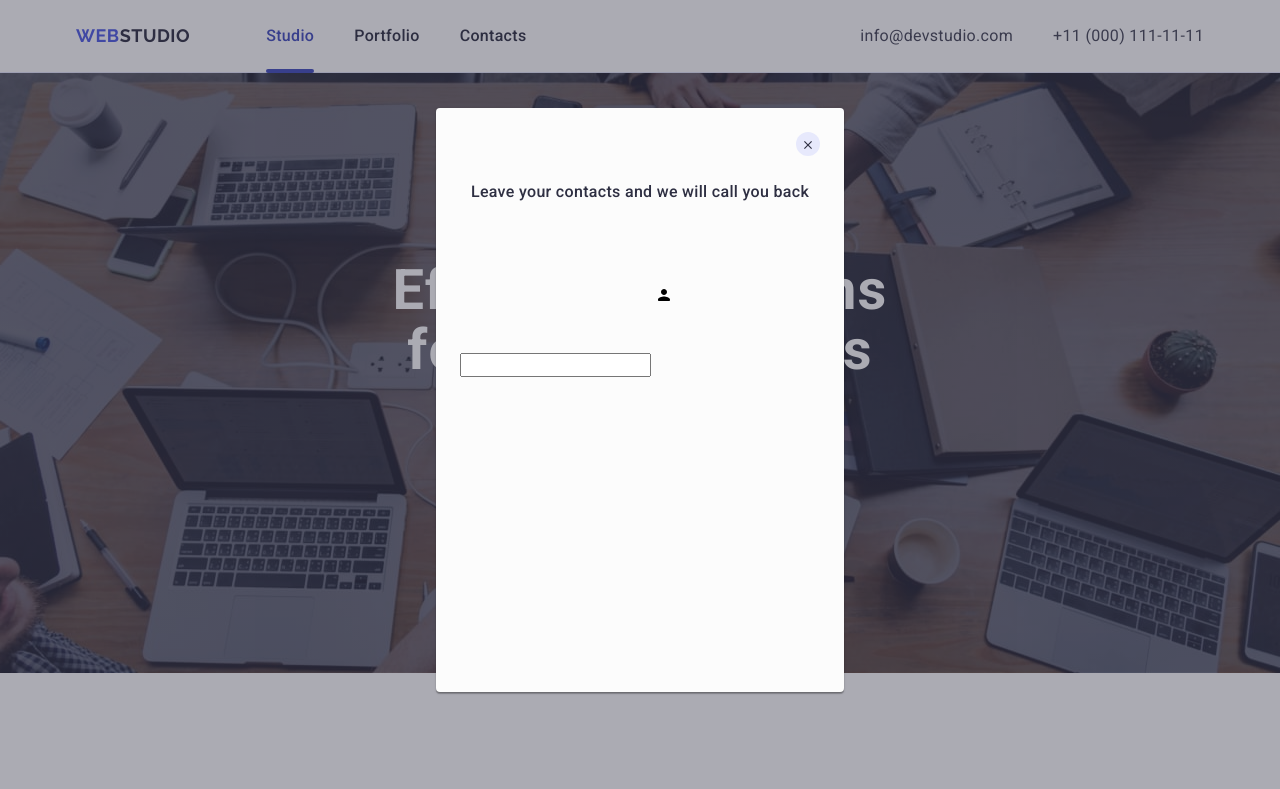
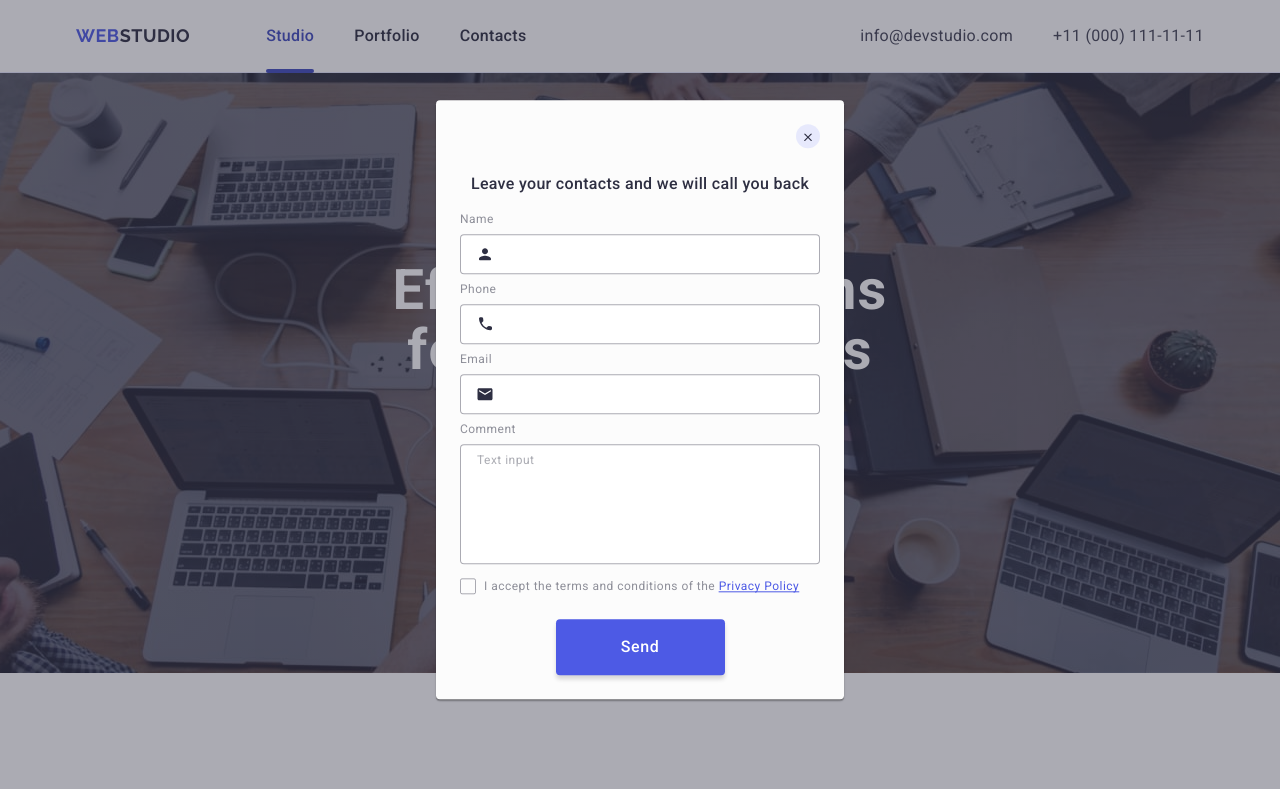
Before and after one commit to LouiseLou8/goit-markup-hw-05, a plain HTML site: page index.html in a window 1280 px wide. Shown: the top 789 px of the page. Drawn offline with nearby package versions, Linux system fonts and the light colour scheme.

Commit message:
add modal

```diff
--- a/css/styles.css
+++ b/css/styles.css
@@ -574,3 +574,127 @@ button:focus {
   background-color: #404bbf;
   fill: #fff;
 }
+.form-wrapper {
+  margin-bottom: 8px;
+}
+.form-user-label {
+  font-weight: 400;
+  font-size: 12px;
+  line-height: 1.16667;
+  letter-spacing: 0.04em;
+  color: #8e8f99;
+  margin-bottom: 8px;
+  display: block;
+}
+.form-user-input {
+  width: 100%;
+  border: 1px solid rgba(46, 47, 66, 0.4);
+  border-radius: 4px;
+  height: 40px;
+  outline: none;
+  padding-left: 38px;
+  transition: border 250ms cubic-bezier(0.4, 0, 0.2, 1);
+}
+.form-user-icon {
+  position: absolute;
+  left: 16px;
+  top: 50%;
+  transform: translateY(-50%);
+  pointer-events: none;
+  fill: #2e2f42;
+  transition: fill 250ms cubic-bezier(0.4, 0, 0.2, 1);
+}
+
+.form-user-icon-wrapper {
+  position: relative;
+}
+.form-user-input:focus {
+  border: 1px solid #4d5ae5;
+}
+.form-user-input:focus + .form-user-icon {
+  fill: #4d5ae5;
+}
+.form-coment {
+  width: 100%;
+  min-height: 120px;
+  resize: none;
+  border: 1px solid rgba(46, 47, 66, 0.4);
+  border-radius: 4px;
+  outline: none;
+  transition: border 250ms cubic-bezier(0.4, 0, 0.2, 1);
+  padding: 8px 16px;
+}
+
+.form-coment:focus {
+  border: 1px solid #4d5ae5;
+}
+
+.form-coment::placeholder {
+  font-weight: 400;
+  font-size: 12px;
+  line-height: 1.16667;
+  letter-spacing: 0.04em;
+  color: rgba(46, 47, 66, 0.4);
+}
+.privacy-text {
+  line-height: 1.33333;
+  text-decoration: underline;
+  text-decoration-skip-ink: none;
+  color: #4d5ae5;
+}
+.custom-checkbox {
+  cursor: pointer;
+  display: inline-flex;
+  justify-content: center;
+  align-items: center;
+  border-radius: 2px;
+  border: 1px solid rgba(46, 47, 66, 0.4);
+  width: 16px;
+  height: 16px;
+  fill: transparent;
+  margin-right: 8px;
+  transition: border 250ms cubic-bezier(0.4, 0, 0.2, 1);
+  transition: background-color 250ms cubic-bezier(0.4, 0, 0.2, 1);
+  transition: fill 250ms cubic-bezier(0.4, 0, 0.2, 1);
+}
+
+.checkbox-area {
+  margin-bottom: 24px;
+}
+.checkbox:checked + .form-user-checkbox .custom-checkbox {
+  background-color: #404bbf;
+  border: 1px solid #404bbf;
+  fill: #f4f4fd;
+}
+.form-user-checkbox {
+  font-weight: 400;
+  font-size: 12px;
+  line-height: 1.16667;
+  letter-spacing: 0.04em;
+  color: #8e8f99;
+}
+
+.custom-checkbox-icon {
+}
+.privacy-text {
+}
+
+.form-btn {
+  border-radius: 4px;
+  padding: 16px 32px;
+  width: 169px;
+  height: 56px;
+  box-shadow: 0 4px 4px 0 rgba(0, 0, 0, 0.15);
+  background-color: #4d5ae5;
+  font-weight: 500;
+  font-size: 16px;
+  line-height: 1.5;
+  letter-spacing: 0.04em;
+  text-align: center;
+  color: #fff;
+  border: none;
+  display: block;
+  margin-left: auto;
+  margin-right: auto;
+  transition: background-color 250ms cubic-bezier(0.4, 0, 0.2, 1);
+}
--- a/index.html
+++ b/index.html
@@ -487,12 +487,79 @@
         </button>
         <form>
           <div class="form-wrapper">
-            <label class="form-user-label" for=""></label>
-            <input class="form-user-input" type="text" />
-            <svg class="form-user-icon" width="18" heigh="24">
-              <use href="./images/icons.svg#icon-person"></use>
-            </svg>
+            <label class="form-user-label" for="form-user">Name</label>
+            <div class="form-user-icon-wrapper">
+              <input
+                class="form-user-input"
+                type="text"
+                id="form-user"
+                name="form-user"
+                required
+                pattern="[a-zA-Zа-яА-ЯіІїЇєЄґҐʼ]+"
+              />
+              <svg class="form-user-icon" width="18" heigh="24">
+                <use href="./images/icons.svg#icon-person"></use>
+              </svg>
+            </div>
           </div>
+          <div class="form-wrapper">
+            <label class="form-user-label" for="form-phone">Phone</label>
+            <div class="form-user-icon-wrapper">
+              <input
+                class="form-user-input"
+                type="email"
+                id="form-phone"
+                name="form-phone"
+                required
+              />
+              <svg class="form-user-icon" width="18" heigh="24">
+                <use href="./images/icons.svg#icon-phone"></use>
+              </svg>
+            </div>
+          </div>
+          <div class="form-wrapper">
+            <label class="form-user-label" for="form-email">Email</label>
+            <div class="form-user-icon-wrapper">
+              <input
+                class="form-user-input"
+                type="tel"
+                id="form-email"
+                name="form-email"
+                required
+                pattern="[0-9]{3}-[0-9]{3}-[0-9]{2}-[0-9]{2}"
+              />
+              <svg class="form-user-icon" width="18" heigh="24">
+                <use href="./images/icons.svg#icon-email"></use>
+              </svg>
+            </div>
+          </div>
+          <div class="form-wrapper">
+            <label class="form-user-label" for="form-user-coment"
+              >Comment</label
+            >
+            <textarea
+              class="form-coment"
+              id="form-user-coment"
+              placeholder="Text input"
+            ></textarea>
+          </div>
+          <div class="checkbox-area">
+            <input
+              class="checkbox visually-hidden"
+              type="checkbox"
+              name="checkbox"
+              id="form-user-checkbox"
+              required
+            />
+            <label class="form-user-checkbox" for="form-user-checkbox"
+              ><span class="custom-checkbox"
+                ><svg class="custom-checkbox-icon" width="10" height="8">
+                  <use href="./images/icons.svg#icon-check"></use></svg></span
+              >I accept the terms and conditions of the
+              <a href="#" class="privacy-text">Privacy Policy</a></label
+            >
+          </div>
+          <button class="form-btn" type="submit">Send</button>
         </form>
       </div>
     </div>
```
